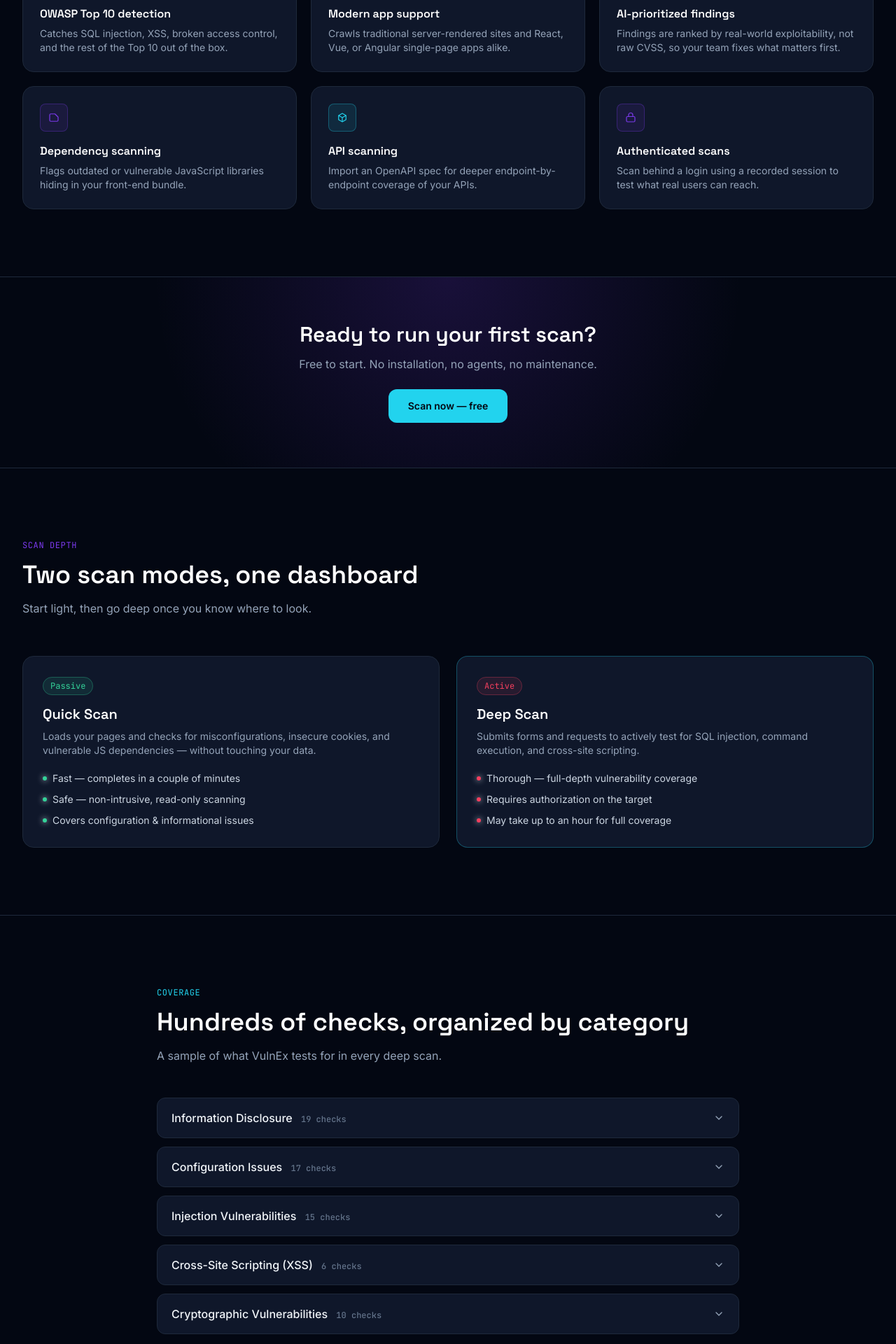
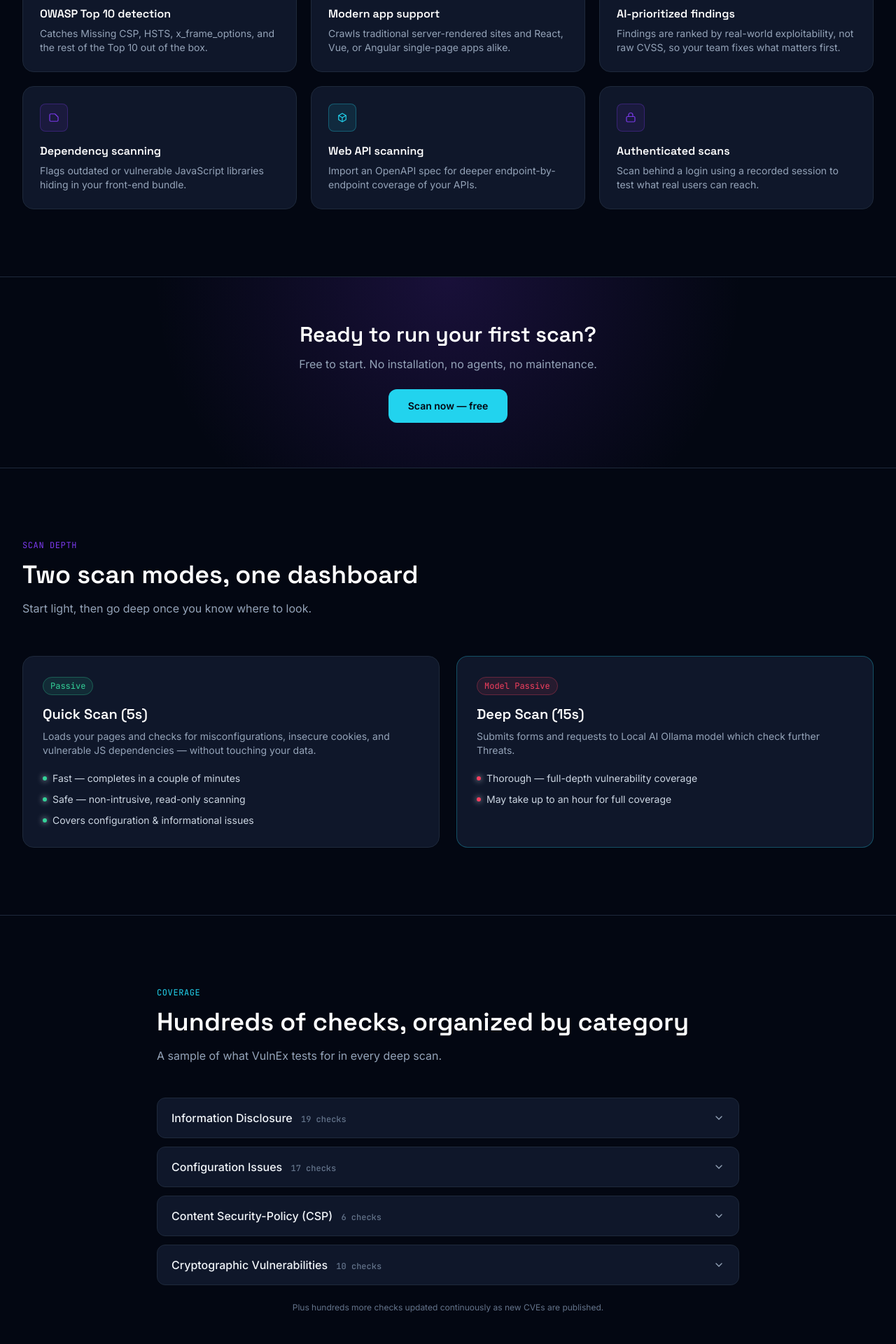
Before and after one commit to abhijithmca2527-netizen/VULNEX, a Django app: page / in a window 1280 px wide. Shown: the part 1280-3200 px from the top of the page at 70% size. Run offline with Django 5.2, Linux system fonts and the light colour scheme; parts of the project's set-up code (start-up, migrations or seed data) failed here and were passed over; some libraries are stand-ins or nearby versions.

Commit message:
Final Working Model after Updations

```diff
--- a/templates/auth/login.html
+++ b/templates/auth/login.html
@@ -265,9 +265,9 @@ and protect your infrastructure.
 
 <span>Checking Security Headers...</span>
 
-<span>Scanning SQL Injection...</span>
+<span>Scanning for CSP</span>
 
-<span>Analyzing XSS...</span>
+<span>Analyzing HSTS</span>
 
 <span>Generating Security Report...</span>
 
--- a/templates/home/index.html
+++ b/templates/home/index.html
@@ -144,7 +144,7 @@ transform-origin: center top;
           </div>
         </div>
         <a href="#vulnerabilities" class="px-3.5 py-2 text-slate-300 hover:text-white rounded-lg transition">Coverage</a>
-        <a href="#pricing" class="px-3.5 py-2 text-slate-300 hover:text-white rounded-lg transition">Pricing</a>
+
         <a href="#faq" class="px-3.5 py-2 text-slate-300 hover:text-white rounded-lg transition">FAQ</a>
       </nav>
 
@@ -163,7 +163,7 @@ transform-origin: center top;
   <div id="mobile-nav" class="hidden lg:hidden bg-panel border-b border-line px-5 py-4 space-y-1">
     <a href="#features" class="block px-3 py-2.5 rounded-lg text-sm text-slate-300 hover:bg-panelsoft">Product</a>
     <a href="#vulnerabilities" class="block px-3 py-2.5 rounded-lg text-sm text-slate-300 hover:bg-panelsoft">Coverage</a>
-    <a href="#pricing" class="block px-3 py-2.5 rounded-lg text-sm text-slate-300 hover:bg-panelsoft">Pricing</a>
+
     <a href="#faq" class="block px-3 py-2.5 rounded-lg text-sm text-slate-300 hover:bg-panelsoft">FAQ</a>
     <div class="pt-3 mt-2 border-t border-line flex flex-col gap-2">
       <a href="{% url 'login' %}" class="text-center px-4 py-2.5 text-sm font-medium text-slate-300 border border-line rounded-lg">Log in</a>
@@ -196,7 +196,7 @@ transform-origin: center top;
 
     <div class="flex flex-wrap items-center justify-center gap-x-10 gap-y-4 mt-14">
       <div class="text-center">
-        <p class="font-display text-2xl font-semibold text-white">300+</p>
+        <p class="font-display text-2xl font-semibold text-white">12+</p>
         <p class="text-xs text-slate-500 mt-1">vulnerability checks</p>
       </div>
       <div class="text-center">
@@ -240,7 +240,8 @@ transform-origin: center top;
         <svg width="18" height="18" viewBox="0 0 24 24" fill="none"><path d="M12 2l9 4v6c0 5-3.8 8.7-9 10-5.2-1.3-9-5-9-10V6l9-4z" stroke="currentColor" stroke-width="1.6"/></svg>
       </div>
       <h3 class="font-display font-semibold text-white mb-1.5">OWASP Top 10 detection</h3>
-      <p class="text-sm text-slate-400">Catches SQL injection, XSS, broken access control, and the rest of the Top 10 out of the box.</p>
+      <p class="text-sm text-slate-400">Catches Missing CSP, HSTS, x_frame_options, and the rest of the
+                    Top 10 out of the box.</p>
     </div>
     <div class="bg-panel border border-line rounded-2xl p-6 hover:border-cyan/40 transition">
       <div class="w-10 h-10 rounded-lg bg-violet/10 border border-violet/30 flex items-center justify-center text-violet mb-4">
@@ -267,7 +268,7 @@ transform-origin: center top;
       <div class="w-10 h-10 rounded-lg bg-cyan/10 border border-cyan/30 flex items-center justify-center text-cyan mb-4">
         <svg width="18" height="18" viewBox="0 0 24 24" fill="none"><path d="M12 20l-7-4V8l7-4 7 4v8l-7 4z" stroke="currentColor" stroke-width="1.6" stroke-linejoin="round"/><path d="M12 12l7-4M12 12v8M12 12L5 8" stroke="currentColor" stroke-width="1.6"/></svg>
       </div>
-      <h3 class="font-display font-semibold text-white mb-1.5">API scanning</h3>
+      <h3 class="font-display font-semibold text-white mb-1.5">Web API scanning</h3>
       <p class="text-sm text-slate-400">Import an OpenAPI spec for deeper endpoint-by-endpoint coverage of your APIs.</p>
     </div>
     <div class="bg-panel border border-line rounded-2xl p-6 hover:border-cyan/40 transition">
@@ -301,7 +302,7 @@ transform-origin: center top;
   <div class="grid lg:grid-cols-2 gap-6">
     <div class="bg-panel border border-line rounded-2xl p-7">
       <span class="text-xs font-mono text-low bg-low/10 border border-low/30 px-2.5 py-1 rounded-full">Passive</span>
-      <h3 class="font-display text-xl font-semibold text-white mt-4 mb-2">Quick Scan</h3>
+      <h3 class="font-display text-xl font-semibold text-white mt-4 mb-2">Quick Scan (5s)</h3>
       <p class="text-sm text-slate-400 mb-5">Loads your pages and checks for misconfigurations, insecure cookies, and vulnerable JS dependencies — without touching your data.</p>
       <ul class="space-y-2.5 text-sm text-slate-300">
         <li class="flex items-center gap-2"><span class="w-1.5 h-1.5 rounded-full bg-low severity-dot"></span>Fast — completes in a couple of minutes</li>
@@ -310,12 +311,11 @@ transform-origin: center top;
       </ul>
     </div>
     <div class="bg-panel border border-cyan/30 rounded-2xl p-7 relative">
-      <span class="text-xs font-mono text-crit bg-crit/10 border border-crit/30 px-2.5 py-1 rounded-full">Active</span>
-      <h3 class="font-display text-xl font-semibold text-white mt-4 mb-2">Deep Scan</h3>
-      <p class="text-sm text-slate-400 mb-5">Submits forms and requests to actively test for SQL injection, command execution, and cross-site scripting.</p>
+      <span class="text-xs font-mono text-crit bg-crit/10 border border-crit/30 px-2.5 py-1 rounded-full">Model Passive</span>
+      <h3 class="font-display text-xl font-semibold text-white mt-4 mb-2">Deep Scan (15s)</h3>
+      <p class="text-sm text-slate-400 mb-5">Submits forms and requests to Local AI Ollama model which check further Threats.</p>
       <ul class="space-y-2.5 text-sm text-slate-300">
         <li class="flex items-center gap-2"><span class="w-1.5 h-1.5 rounded-full bg-crit severity-dot"></span>Thorough — full-depth vulnerability coverage</li>
-        <li class="flex items-center gap-2"><span class="w-1.5 h-1.5 rounded-full bg-crit severity-dot"></span>Requires authorization on the target</li>
         <li class="flex items-center gap-2"><span class="w-1.5 h-1.5 rounded-full bg-crit severity-dot"></span>May take up to an hour for full coverage</li>
       </ul>
     </div>
@@ -362,30 +362,20 @@ transform-origin: center top;
       </div>
     </div>
 
+
     <div class="accordion-item bg-panel border border-line rounded-xl overflow-hidden">
       <button onclick="toggleAccordion(this)" class="w-full flex items-center justify-between px-5 py-4 text-left">
-        <span class="font-medium text-slate-100">Injection Vulnerabilities <span class="text-slate-500 font-mono text-xs ml-2">15 checks</span></span>
+        <span class="font-medium text-slate-100">Content Security-Policy (CSP) <span class="text-slate-500 font-mono text-xs ml-2">6 checks</span></span>
         <svg class="chevron w-4 h-4 text-slate-400 shrink-0" viewBox="0 0 24 24" fill="none"><path d="M6 9l6 6 6-6" stroke="currentColor" stroke-width="2" stroke-linecap="round"/></svg>
       </button>
       <div class="accordion-panel px-5">
         <ul class="pb-4 text-sm text-slate-400 space-y-1.5 font-mono">
-          <li>· SQL injection across form fields and parameters</li>
-          <li>· Command injection in user-supplied input</li>
-          <li>· LDAP and XPath injection</li>
-        </ul>
-      </div>
-    </div>
-
-    <div class="accordion-item bg-panel border border-line rounded-xl overflow-hidden">
-      <button onclick="toggleAccordion(this)" class="w-full flex items-center justify-between px-5 py-4 text-left">
-        <span class="font-medium text-slate-100">Cross-Site Scripting (XSS) <span class="text-slate-500 font-mono text-xs ml-2">6 checks</span></span>
-        <svg class="chevron w-4 h-4 text-slate-400 shrink-0" viewBox="0 0 24 24" fill="none"><path d="M6 9l6 6 6-6" stroke="currentColor" stroke-width="2" stroke-linecap="round"/></svg>
-      </button>
-      <div class="accordion-panel px-5">
-        <ul class="pb-4 text-sm text-slate-400 space-y-1.5 font-mono">
-          <li>· Reflected XSS in query parameters</li>
-          <li>· Stored XSS in form submissions</li>
-          <li>· DOM-based XSS in client-side scripts</li>
+          <li>· CSP header present</li>
+          <li>· default-src directive configured</li>
+          <li>· script-src directive configured</li>
+          <li>· unsafe-inline / unsafe-eval usage</li>
+          <li>· wildcard (*) source usage</li>
+          <li>· object-src / base-uri restrictions</li>
         </ul>
       </div>
     </div>
@@ -486,7 +476,7 @@ transform-origin: center top;
         <svg class="chevron w-4 h-4 text-slate-400 shrink-0" viewBox="0 0 24 24" fill="none"><path d="M6 9l6 6 6-6" stroke="currentColor" stroke-width="2" stroke-linecap="round"/></svg>
       </button>
       <div class="accordion-panel px-5">
-        <p class="pb-4 text-sm text-slate-400">Yes, every account can run Quick Scans for free. Deep Scans and continuous monitoring are available on paid plans.</p>
+        <p class="pb-4 text-sm text-slate-400">Yes, every account can run Both Scans for free.</p>
       </div>
     </div>
   </div>
@@ -518,7 +508,7 @@ transform-origin: center top;
         <li><a href="#features" class="hover:text-cyan">Features</a></li>
         <li><a href="#scan-types" class="hover:text-cyan">Scan types</a></li>
         <li><a href="#vulnerabilities" class="hover:text-cyan">Coverage</a></li>
-        <li><a href="#pricing" class="hover:text-cyan">Pricing</a></li>
+
       </ul>
     </div>
     <div>
```
Also changed, not shown: templates/dashboard/dashboard.html (+21 -40 lines), templates/websites/report.html (+78 -0 lines), websites/views.py (+10 -2 lines).
